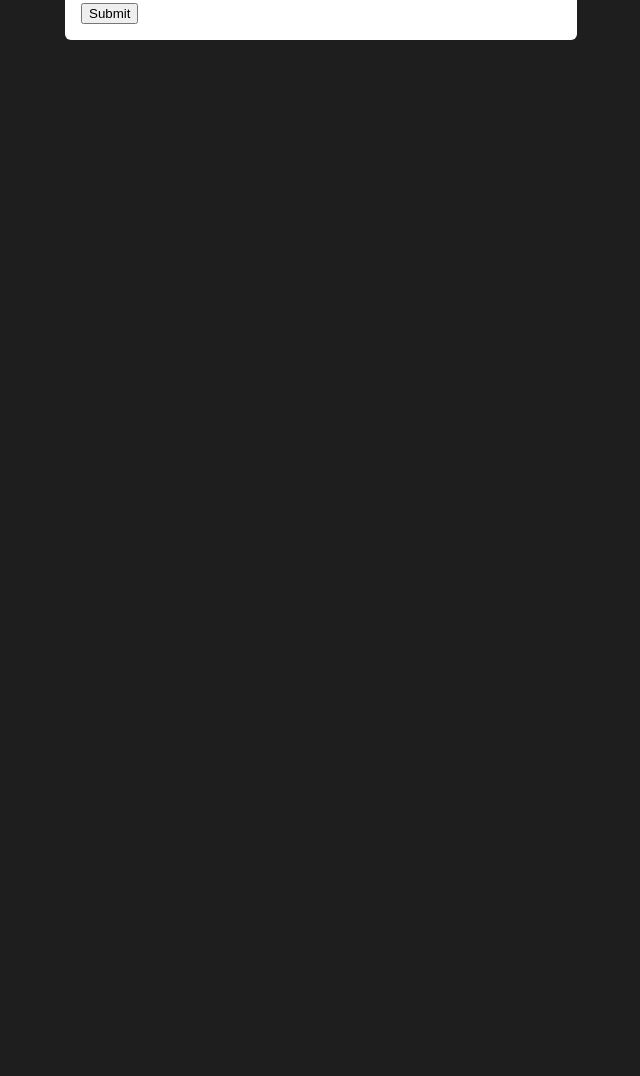
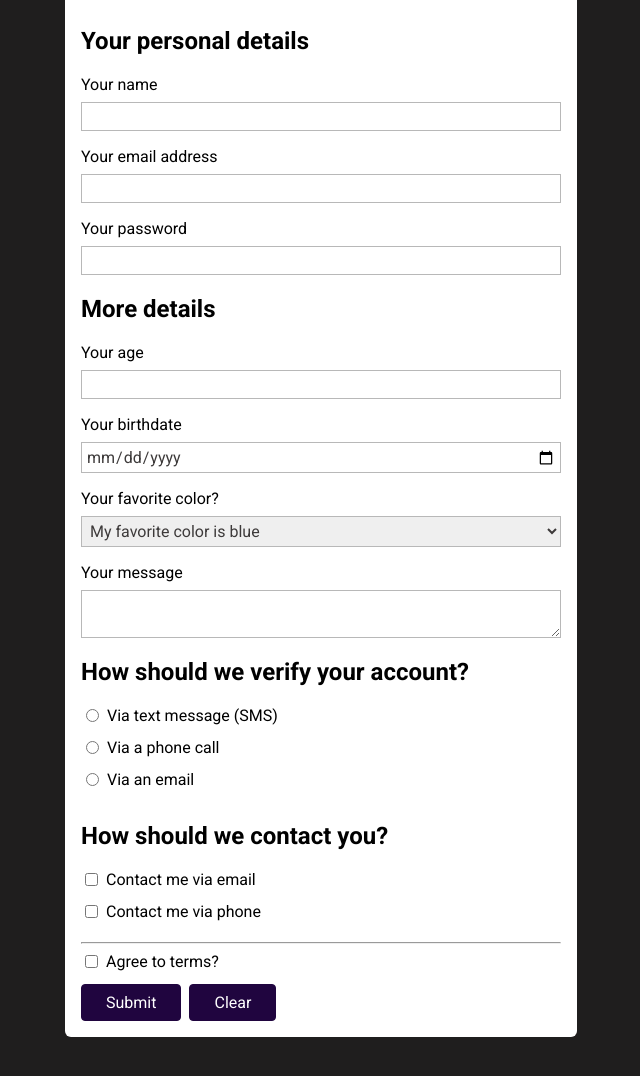
Before and after one commit to davidheweb/contact-form, a plain HTML site: page index.html in a window 1280 px wide. Shown: the part 116-1192 px from the top of the page, without its empty margins (319-959 px from the left). Before the commit the page ends 800 px from the top, so only its background shows below. Drawn offline with Linux system fonts and the light colour scheme.

Commit message:
Added more inputs and styles

```diff
--- a/index.html
+++ b/index.html
@@ -4,13 +4,131 @@
     <meta charset="UTF-8" />
     <meta name="viewport" content="width=device-width, initial-scale=1.0" />
     <title>HTML Forms</title>
+    <link rel="preconnect" href="https://fonts.googleapis.com" />
+    <link rel="preconnect" href="https://fonts.gstatic.com" crossorigin />
+    <link
+      href="https://fonts.googleapis.com/css2?family=Roboto:wght@400;700&display=swap"
+      rel="stylesheet"
+    />
     <link rel="stylesheet" href="styles.css" />
   </head>
   <body>
-    <form action="/" method="GET">
-      <label for="username">Your name</label>
-      <input type="text" name="user-name" id="username" />
-      <button>Submit</button>
-    </form>
+    <header>
+      <h1>Demo contact form</h1>
+    </header>
+    <main>
+      <form action="/" method="GET">
+        <section>
+          <h2>Your personal details</h2>
+          <ul>
+            <li>
+              <label for="username">Your name</label>
+              <input type="text" name="user-name" id="username" />
+            </li>
+            <li>
+              <label for="useremail">Your email address</label>
+              <input type="email" name="user-email" id="useremail" />
+            </li>
+            <li>
+              <label for="userpassword">Your password</label>
+              <input type="password" name="user-password" id="userpassword" />
+            </li>
+          </ul>
+        </section>
+
+        <section>
+          <h2>More details</h2>
+          <ul>
+            <li>
+              <label for="userage">Your age</label>
+              <input type="number" step="1" name="user-age" id="userage" />
+            </li>
+            <li>
+              <label for="userbirthdate">Your birthdate</label>
+              <input type="date" name="user-birthdate" id="userbirthdate" />
+            </li>
+            <li>
+              <label for="favorite-color">Your favorite color?</label>
+              <select name="favorite-color" id="favorite-color">
+                <option value="blue">My favorite color is blue</option>
+                <option value="black">My favorite color is black</option>
+                <option value="red">My favorite color is red</option>
+              </select>
+            </li>
+          </ul>
+        </section>
+
+        <section>
+          <label for="usermessage">Your message</label>
+          <textarea name="user-message" id="usermessage"></textarea>
+        </section>
+
+        <section>
+          <h2>How should we verify your account?</h2>
+          <ul>
+            <li class="form-control-inline">
+              <input type="radio" name="verify" id="verify-sms" value="sms" />
+              <label for="verify-sms">Via text message (SMS)</label>
+            </li>
+            <li class="form-control-inline">
+              <input
+                type="radio"
+                name="verify"
+                id="verify-phone"
+                value="phone"
+              />
+              <label for="verify-phone">Via a phone call</label>
+            </li>
+            <li class="form-control-inline">
+              <input
+                type="radio"
+                name="verify"
+                id="verify-email"
+                value="email"
+              />
+              <label for="verify-email">Via an email</label>
+            </li>
+          </ul>
+        </section>
+
+        <section>
+          <h2>How should we contact you?</h2>
+          <ul>
+            <li class="form-control-inline">
+              <input
+                type="checkbox"
+                name="contact"
+                id="contact-email"
+                value="email"
+              />
+              <label for="contact-email">Contact me via email</label>
+            </li>
+            <li class="form-control-inline">
+              <input
+                type="checkbox"
+                name="contact"
+                id="contact-phone"
+                value="phone"
+              />
+              <label for="contact-phone">Contact me via phone</label>
+            </li>
+          </ul>
+        </section>
+
+        <hr />
+
+        <section>
+          <div class="form-control-inline">
+            <input type="checkbox" name="terms" id="agree-terms" />
+            <label for="agree-terms">Agree to terms?</label>
+          </div>
+        </section>
+
+        <section id="button-section">
+          <button type="submit">Submit</button>
+          <button type="reset">Clear</button>
+        </section>
+      </form>
+    </main>
   </body>
 </html>
--- a/styles.css
+++ b/styles.css
@@ -1,5 +1,17 @@
 body {
   background-color: rgb(31, 30, 30);
+  font-family: "Roboto", sans-serif;
+}
+
+h1 {
+  text-align: center;
+  color: white;
+}
+
+ul {
+  list-style: none;
+  margin: 0;
+  padding: 0;
 }
 
 form {
@@ -10,13 +22,58 @@ form {
   border-radius: 6px;
 }
 
-input {
+label {
+  margin-bottom: 0.5rem;
+  display: block;
+}
+
+input,
+textarea,
+select {
   width: 100%;
   display: block;
   margin-bottom: 1rem;
   box-sizing: border-box;
+  font: inherit;
+  border: 1px solid rgb(184, 184, 184);
+  padding: 0.25rem;
+  color: rgb(61, 58, 58);
+  accent-color: rgb(32, 5, 63);
+}
+
+input:focus,
+textarea:focus {
+  background-color: rgb(219, 190, 253);
+  color: rgb(32, 5, 63);
+  border-color: rgb(32, 5, 63);
 }
 
 button {
   display: block;
+  font: inherit;
+  background-color: rgb(32, 5, 63);
+  color: white;
+  border: 1px solid rgb(32, 5, 63);
+  padding: 0.5rem 1.5rem;
+  border-radius: 4px;
+  cursor: pointer;
+  margin-right: 0.5rem;
 }
+
+button:hover {
+  background-color: rgb(52, 14, 95);
+  border-color: rgb(52, 14, 95);
+}
+
+#button-section {
+  display: flex;
+}
+
+.form-control-inline {
+  display: flex;
+}
+
+.form-control-inline input {
+  width: auto;
+  margin-right: 0.5rem;
+}
```
